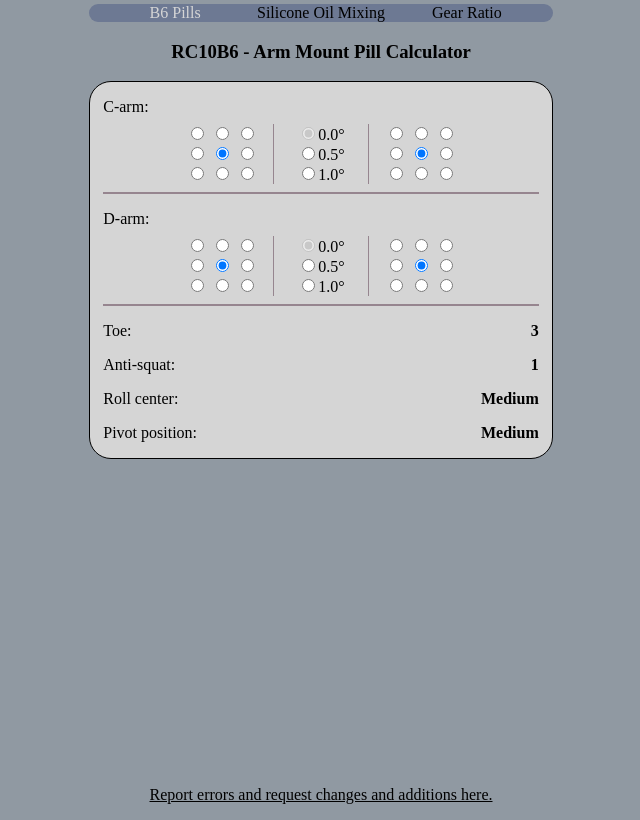
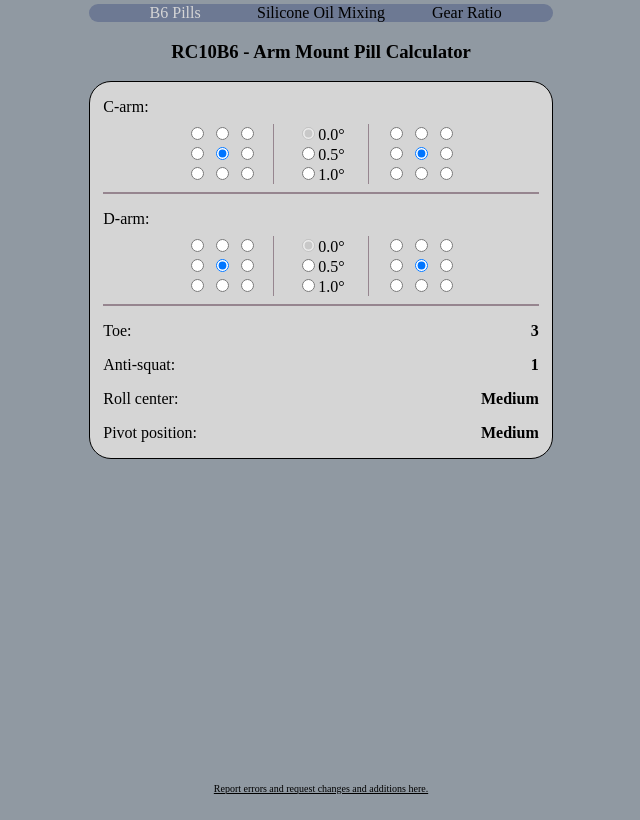
Before and after one commit to blert2112/blert2112.github.io, a plain HTML site: page index.html in a window 1280 px wide. Shown: the whole page, without its empty margins (319-959 px from the left). Drawn offline with Linux system fonts and the light colour scheme.

Commit message:
github link
style tweak

```diff
--- a/index.html
+++ b/index.html
@@ -138,7 +138,7 @@
 			</div>
 		</div>
 		<footer>
-			<a href="https://github.com/blert2112/blert2112.github.io" target="_blank">
+			<a class="smallText" href="https://github.com/blert2112/blert2112.github.io" target="_blank">
 				Report errors and request changes and additions here.
 			</a>
 		</footer>
--- a/style.css
+++ b/style.css
@@ -23,6 +23,7 @@ body {
 }
 footer {
 	margin-top: auto;
+	padding-bottom: 0.5em;
 }
 span {
 	float: right;
@@ -59,7 +60,6 @@ a:active {
 a:visited {
 	color: black;
 }
-
 .smallText {
 	font-size: x-small;
 }
```
